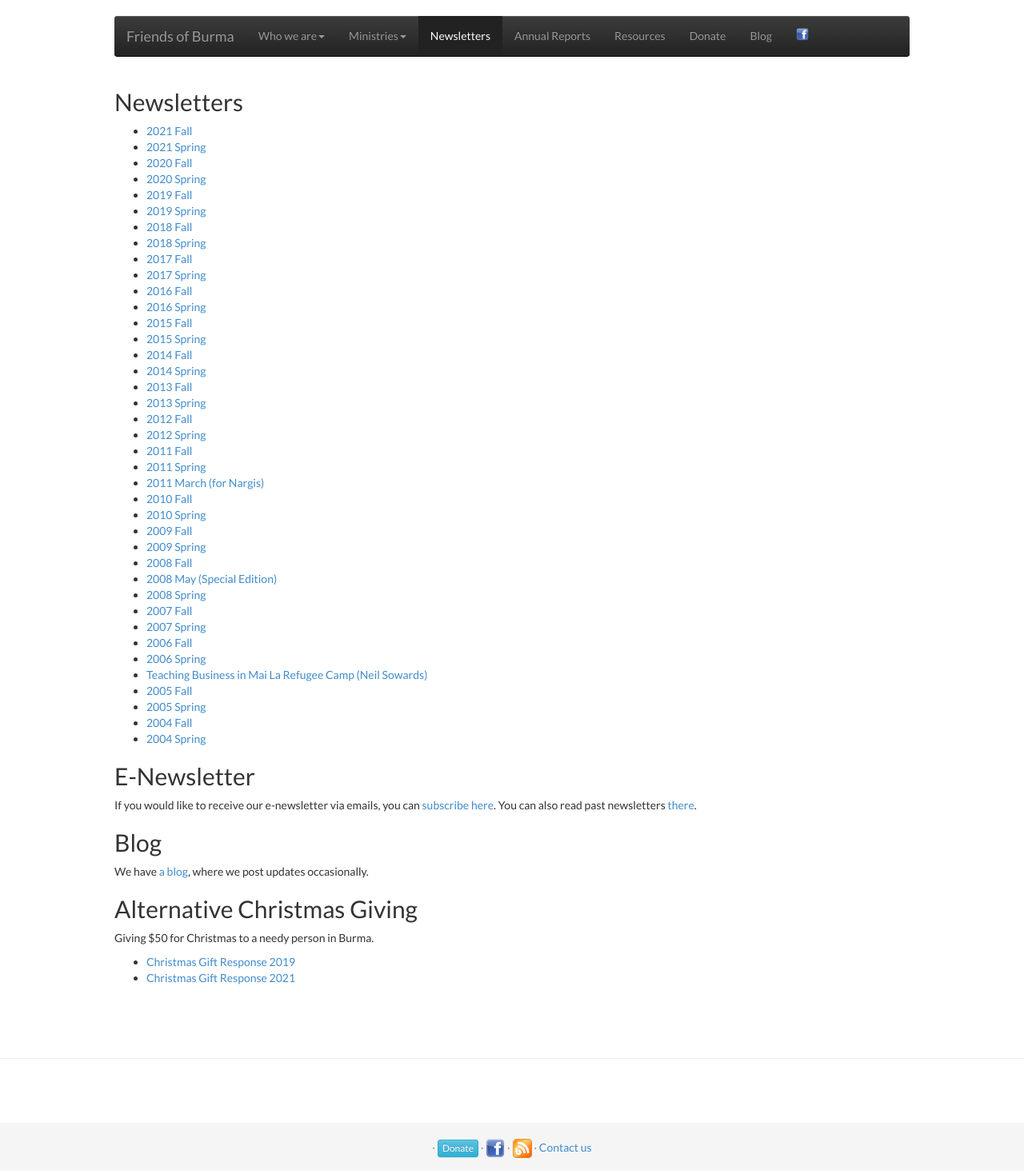
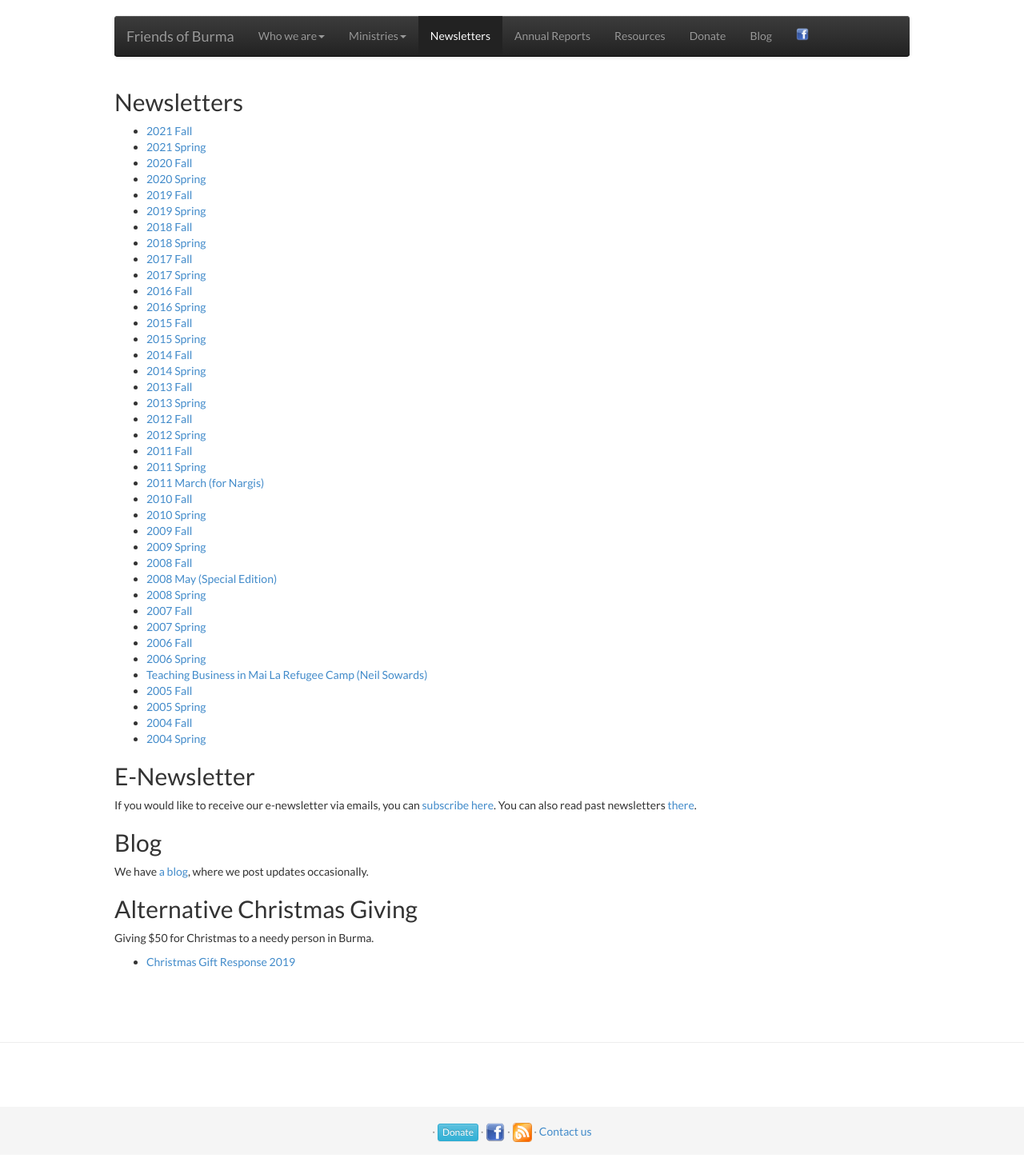
Before and after one commit to friendsofburma/friendsofburma.github.io, a Jekyll site: the page built from _pages/newsletter.md, in a window 1280 px wide. Shown: the whole page at 80% size. Built offline with Jekyll 4.4.1, drawn with Linux system fonts in a browser that asks for light colours.

Commit message:
christmas gift 2021 doc removed.

```diff
--- a/_pages/newsletter.md
+++ b/_pages/newsletter.md
@@ -65,4 +65,3 @@ We have [a blog](http://blog.friendsofburma.org), where we post updates occasion
 Giving \$50 for Christmas to a needy person in Burma.
 
 - [Christmas Gift Response 2019](https://docs.google.com/document/d/1qv1u6RICahjZyoD0glVRTPtmlwbTnihRcLVY3wV7u3k/edit?usp=sharing)
-- [Christmas Gift Response 2021](https://docs.google.com/document/d/1spaDD8OIFTpFMeAZu5cC3FLGHvBDFUiwbP3jDP0ZSLY/edit?usp=sharing)
```
